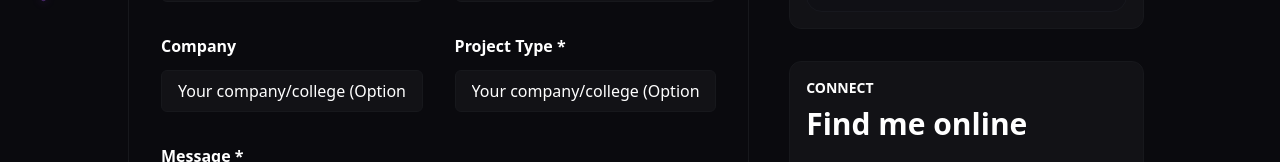
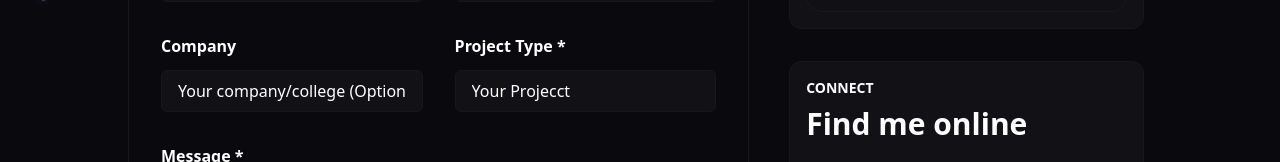
Before and after one commit to shivaa05/Portfolio, a React (Vite) app: page /contact in a window 1280 px wide. Shown: the part 779-941 px from the top of the page. Built offline with nearby package versions, Linux system fonts and the light colour scheme.

Commit message:
contact form updated

```diff
--- a/src/components/ContactContainer/Form.jsx
+++ b/src/components/ContactContainer/Form.jsx
@@ -81,7 +81,7 @@ const Form = ({ setMailSend }) => {
           <input
             type="text"
             className="border w-full bg-[#121216] border-[#17181C] rounded-md py-1.5 md:py-2 px-4  outline-none placeholder-white"
-            placeholder="Your company/college (Optional)"
+            placeholder="Your Projecct"
             required
             value={projectType}
             onChange={(e) => setProjectType(e.target.value.trim())}
```
